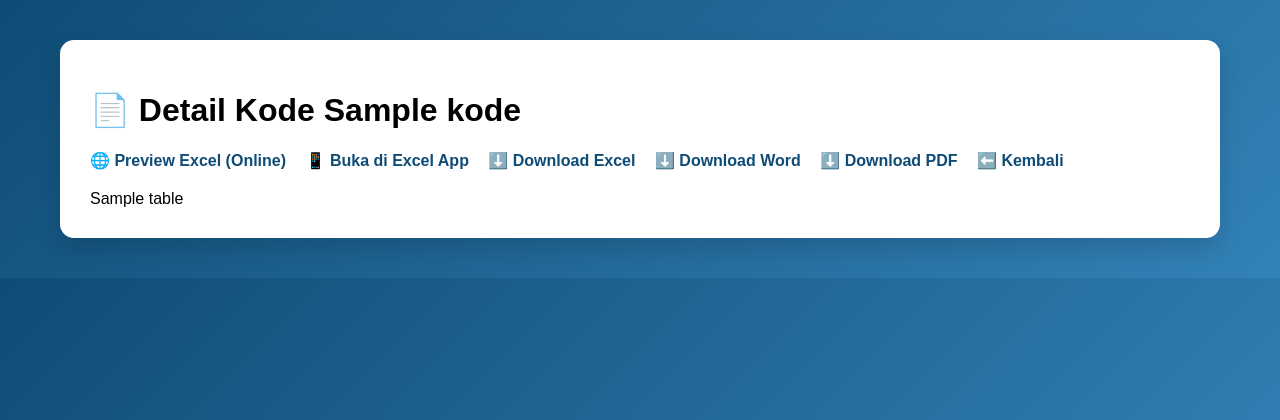
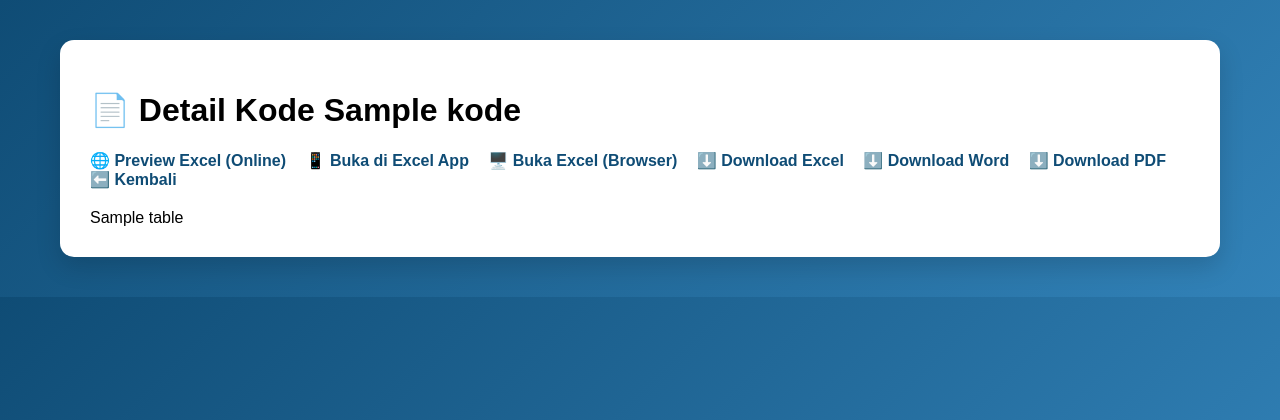
Before and after one commit to zashliza-droid/hahahi, a Flask app: template templates/detail.html in a window 1280 px wide. Shown: the top 420 px of the page. Run offline with Flask 3, Linux system fonts and the light colour scheme; the template is opened without the code that fills it: most values are stand-ins (such as "Sample title", 1, 10 or a date in 2020).

Commit message:
Update detail.html

```diff
--- a/templates/detail.html
+++ b/templates/detail.html
@@ -29,6 +29,11 @@
             📱 Buka di Excel App
         </a>
 
+        <a href="/open-excel/{{ kode }}" target="_blank">
+    🖥️ Buka Excel (Browser)
+</a>
+
+
         <!-- ========================= -->
         <!-- DOWNLOAD FILE -->
         <!-- ========================= -->
```
